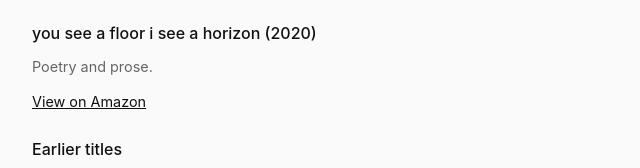
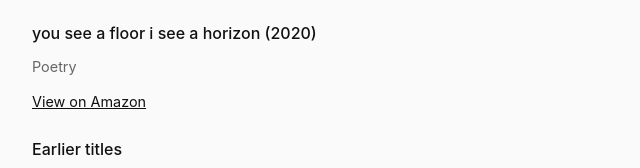
Before and after one commit to mrrajduttsharma/mrrajduttsharma.github.io, a plain HTML site: page index.html in a window 1280 px wide. Shown: the part 350-518 px from the top of the page, 248-888 px from the left. Drawn offline with Linux system fonts and the light colour scheme.

Commit message:
Update index.html

```diff
--- a/index.html
+++ b/index.html
@@ -86,7 +86,7 @@
 
     <h3>you see a floor i see a horizon (2020)</h3>
     <p class="muted small">
-      Poetry and prose.
+      Poetry
     </p>
     <p class="small">
       <a href="https://www.amazon.com/dp/B08R6MT14S?ref=cm_sw_r_ffobk_cp_ud_dp_TGD5VQZN20RHQAWM8S3S&social_share=cm_sw_r_ffobk_cp_ud_dp_TGD5VQZN20RHQAWM8S3S&bestFormat=true" target="_blank">
```
